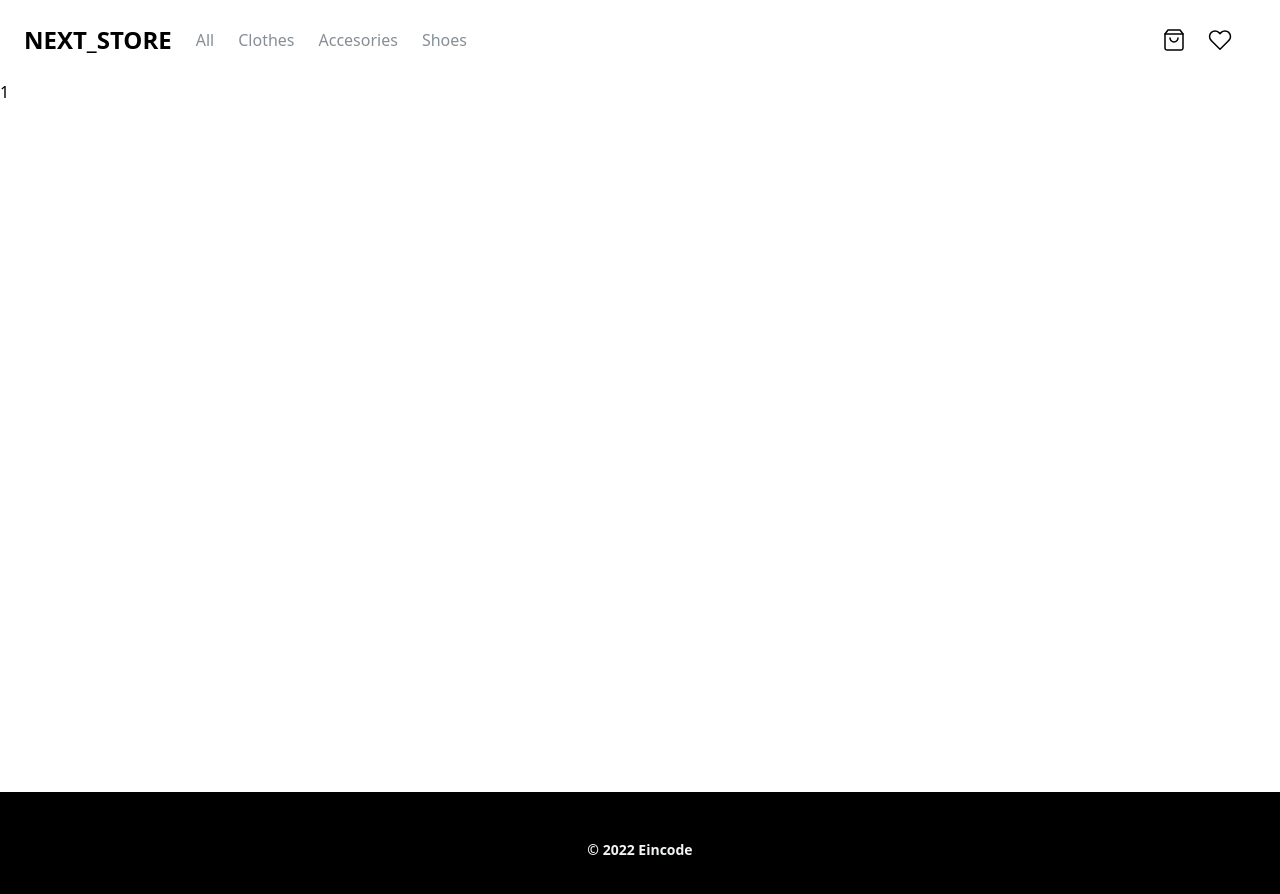
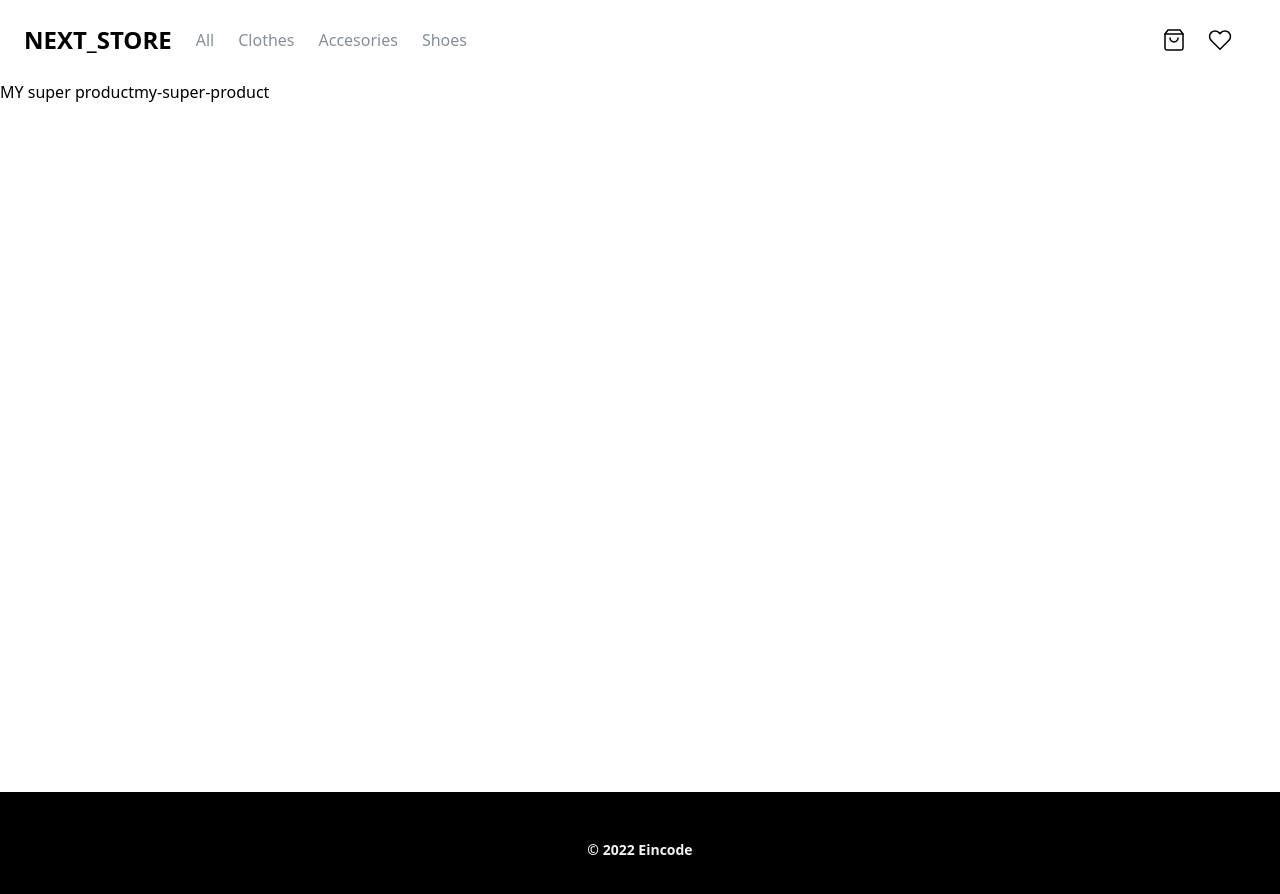
Before and after one commit to tsuki1646/Ecommerce_NextJS-TS, a Next.js app in the folder ecommerce-next/: page /products/1 in a window 1280 px wide. Shown: the top 894 px of the page. Built offline with nearby package versions, Linux system fonts and the light colour scheme.

Commit message:
Less135: Get Product Query

```diff
--- /dev/null
+++ b/ecommerce-next/framework/shopify/product/get-product.ts
@@ -0,0 +1,12 @@
+import { ApiConfig } from "@common/types/api";
+
+const getProduct = async (config: ApiConfig): Promise<any> => {
+  return {
+    product: {
+      name: "MY super product",
+      slug: "my-super-product",
+    },
+  };
+};
+
+export default getProduct;
--- /dev/null
+++ b/ecommerce-next/framework/shopify/product/index.ts
@@ -0,0 +1,3 @@
+export { default as getAllProductsPaths } from "./get-all-products-paths";
+export { default as getAllProducts } from "./get-all-products";
+export { default as getProduct } from "./get-product";
--- a/ecommerce-next/pages/index.tsx
+++ b/ecommerce-next/pages/index.tsx
@@ -1,7 +1,7 @@
 import { useEffect } from "react";
 //import play3 from "../playground/playground3";
 import type { InferGetStaticPropsType } from "next";
-import getAllProducts from "@framework/product/get-all-products";
+import { getAllProducts } from "@framework/product";
 import { getConfig } from "@framework/api/config";
 import { Layout } from "@components/common";
 import { ProductCard } from "@components/product";
--- a/ecommerce-next/pages/products/[slug].tsx
+++ b/ecommerce-next/pages/products/[slug].tsx
@@ -1,6 +1,6 @@
 import { Layout } from "@components/common";
 import { getConfig } from "@framework/api/config";
-import getAllProductsPaths from "@framework/product/get-all-products-paths";
+import { getAllProductsPaths, getProduct } from "@framework/product";
 import {
   GetStaticPaths,
   GetStaticPropsContext,
@@ -26,11 +26,11 @@ export const getStaticPaths: GetStaticPaths = async () => {
 export const getStaticProps = async ({
   params,
 }: GetStaticPropsContext<{ slug: string }>) => {
+  const config = getConfig();
+  const { product } = await getProduct(config);
   return {
     props: {
-      product: {
-        slug: params?.slug,
-      },
+      product,
     },
   };
 };
@@ -38,7 +38,12 @@ export const getStaticProps = async ({
 export default function ProductSlug({
   product,
 }: InferGetStaticPropsType<typeof getStaticProps>) {
-  return <div>{product.slug}</div>;
+  return (
+    <div>
+      {product.name}
+      {product.slug}
+    </div>
+  );
 }
 
 ProductSlug.Layout = Layout;
```
